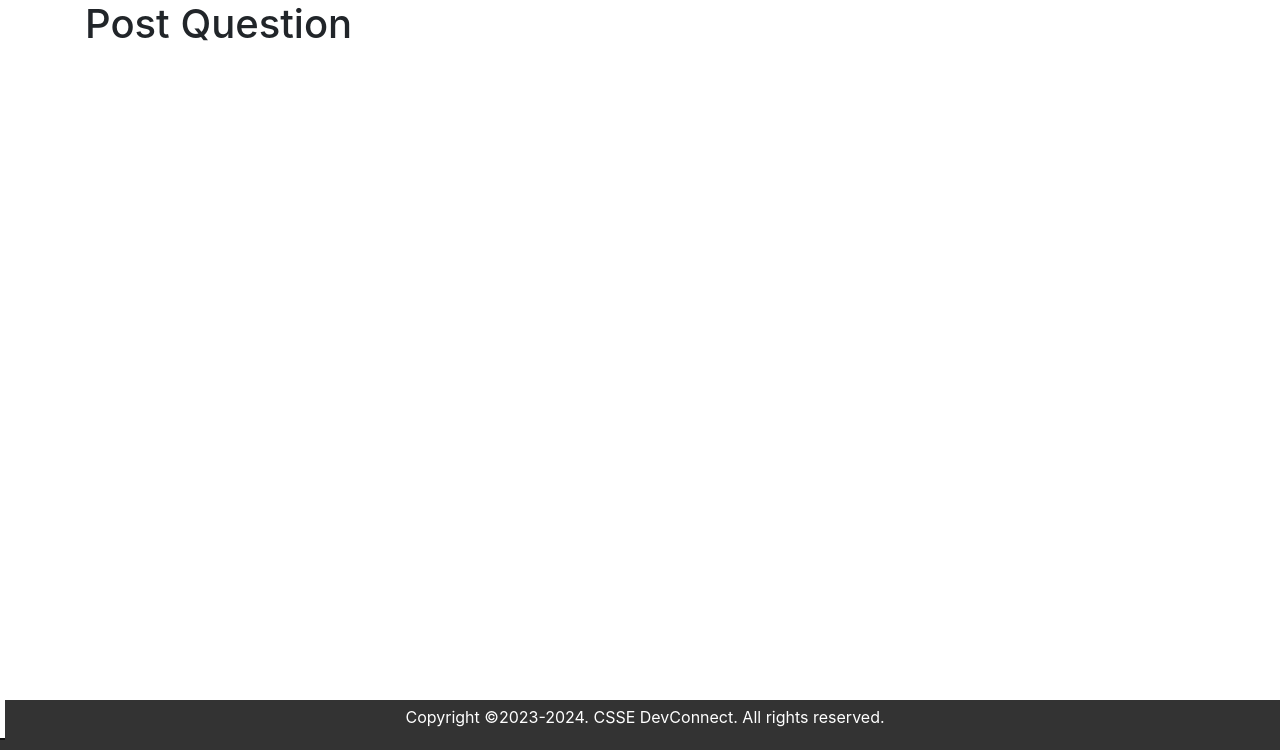
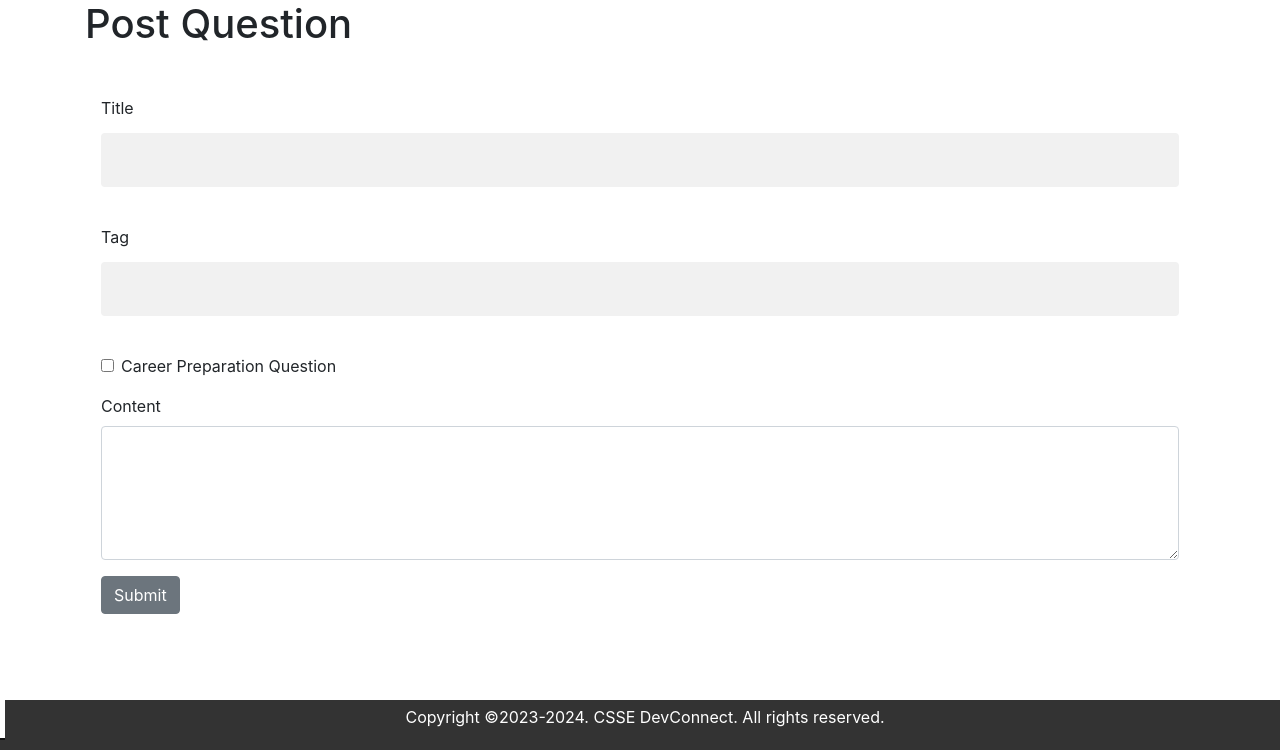
Before and after one commit to ramandatta87/CITS5505_UWA_Group_Project, a Flask app: template app/templates/main/add_post.html in a window 1280 px wide. Shown: the part 50-800 px from the top of the page. Run offline with Flask 3, Linux system fonts and the light colour scheme; the template is opened without the code that fills it: values that come from a table or form of the project are taken from there, others are empty; parts of the project's set-up code (start-up, migrations or seed data) failed here and were passed over; some libraries are stand-ins or nearby versions.

Commit message:
modified add_post.html to include latest form

```diff
--- a/app/forms.py
+++ b/app/forms.py
@@ -1,5 +1,5 @@
 from flask_wtf import FlaskForm
-from wtforms import StringField, PasswordField, SubmitField
+from wtforms import StringField, PasswordField, SubmitField,BooleanField
 from wtforms.validators import DataRequired, Email, EqualTo, Length
 from flask_ckeditor import CKEditor,CKEditorField
 
@@ -59,13 +59,8 @@
 class PostForm(FlaskForm):
     title = StringField("Title", validators=[DataRequired()])
     content = CKEditorField('Content', validators=[DataRequired()])
-    # SelectField for choosing a tag, dynamically populated from the Tag model
-    tag = SelectField('Tag', coerce=int, validators=[DataRequired()])
+    # StringField for entering a tag
+    tag = StringField('Tag', validators=[DataRequired()])
     # Boolean field for indicating if the post is related to career preparation
     career_preparation = BooleanField('Career Preparation')
     submit = SubmitField("Submit")
-
-    def __init__(self, *args, **kwargs):
-        super(PostForm, self).__init__(*args, **kwargs)
-        # Populate the tag choices from the Tag model
-        self.tag.choices = [(tag.id, tag.tag) for tag in Tag.query.all()]
--- a/app/templates/main/add_post.html
+++ b/app/templates/main/add_post.html
@@ -2,33 +2,46 @@
 {% block content %}
 
 {% for message in get_flashed_messages() %}
-
-<div class = "alert alert-warning alert-dismissible fade show" role="alert">
-
+<div class="alert alert-warning alert-dismissible fade show" role="alert">
     {{ message }}
-    <button type="button" class ="btn-close" data-bs-dismiss="alert" aria-label="Close"></button>
+    <button type="button" class="btn-close" data-bs-dismiss="alert" aria-label="Close"></button>
 </div>
 {% endfor %}
 
 <h1>Post Question</h1>
 <br/>
 <div class="shadow p-3 mb-5 bg-body rounded">
+    <form method="POST">
+        {{ form.hidden_tag() }}
 
-    <form method="POST">
-        {{form.hidden_tag()}}
+        <!-- Title Field -->
+        <div class="mb-3">
+            {{ form.title.label(class="form-label") }}
+            {{ form.title(class="form-control") }}
+        </div>
 
-        {{form.title.label(class="form-label") }}
+        <!-- Tag Field -->
+        <div class="mb-3">
+            {{ form.tag.label(class="form-label") }}
+            {{ form.tag(class="form-control") }}
+        </div>
 
-        {{form.title(class="form-control")}}
-        <br/>
+        <!-- Career Preparation Field -->
+        <div class="mb-3 form-check">
+            {{ form.career_preparation(class="form-check-input", id="career_preparation") }}
+            <label class="form-check-label" for="career_preparation">Career Preparation Question</label>
+        </div>
 
+        <!-- Content Field -->
+        <div class="mb-3">
+            {{ form.content.label(class="form-label") }}
+            {{ form.content(class="form-control", rows="5") }}
+        </div>
 
-
-        {{form.content.label(class="form-label") }}
-
-        {{form.content(class="form-control", rows="5")}}
-        <br/>
-        {{form.submit(class="btn btn-secondary") }}
+        <!-- Submit Button -->
+        <div class="mb-3">
+            {{ form.submit(class="btn btn-secondary") }}
+        </div>
     </form>
     {{ ckeditor.load() }}
     {{ ckeditor.config(name='content') }}
```
Also changed, not shown: app/sqldb.db.
